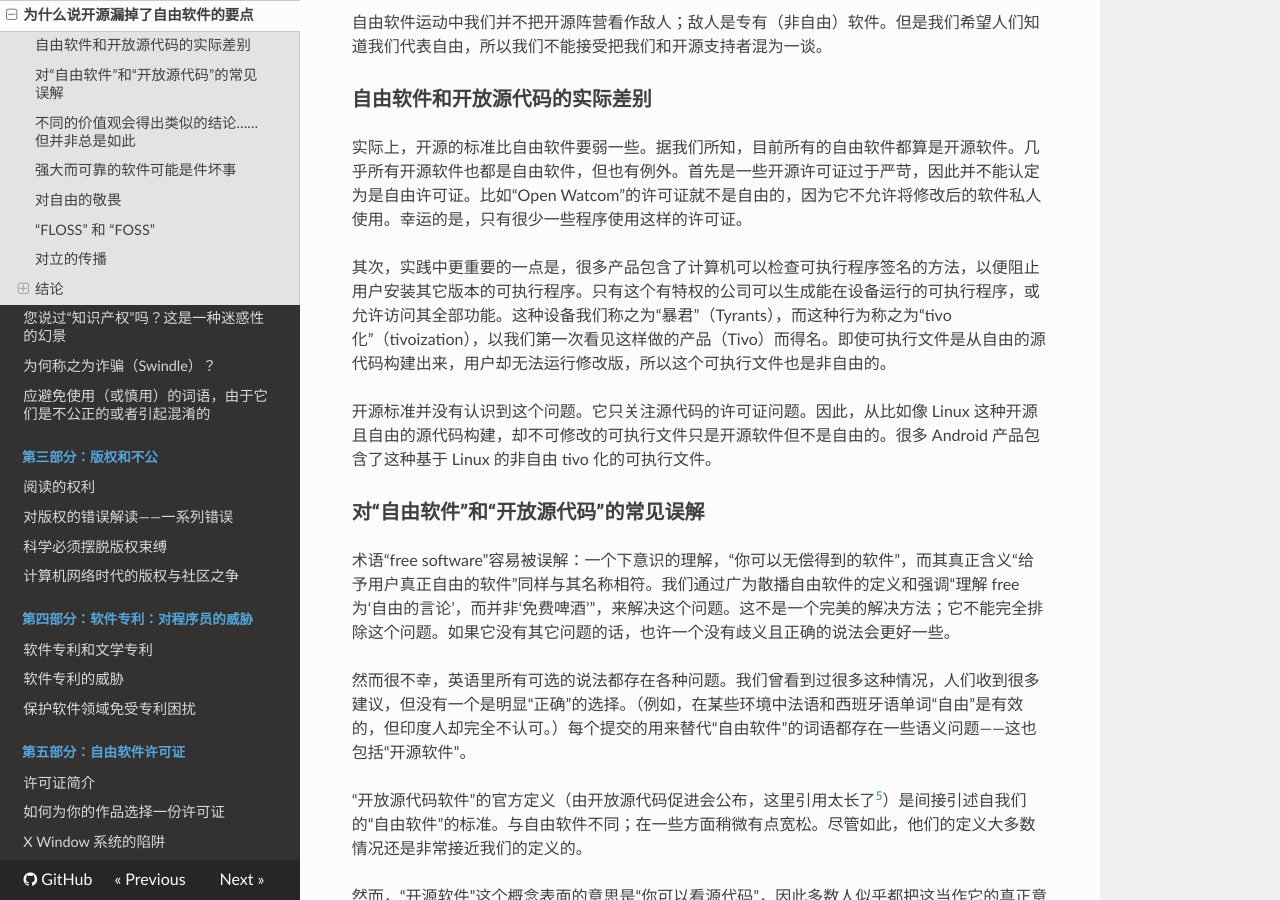
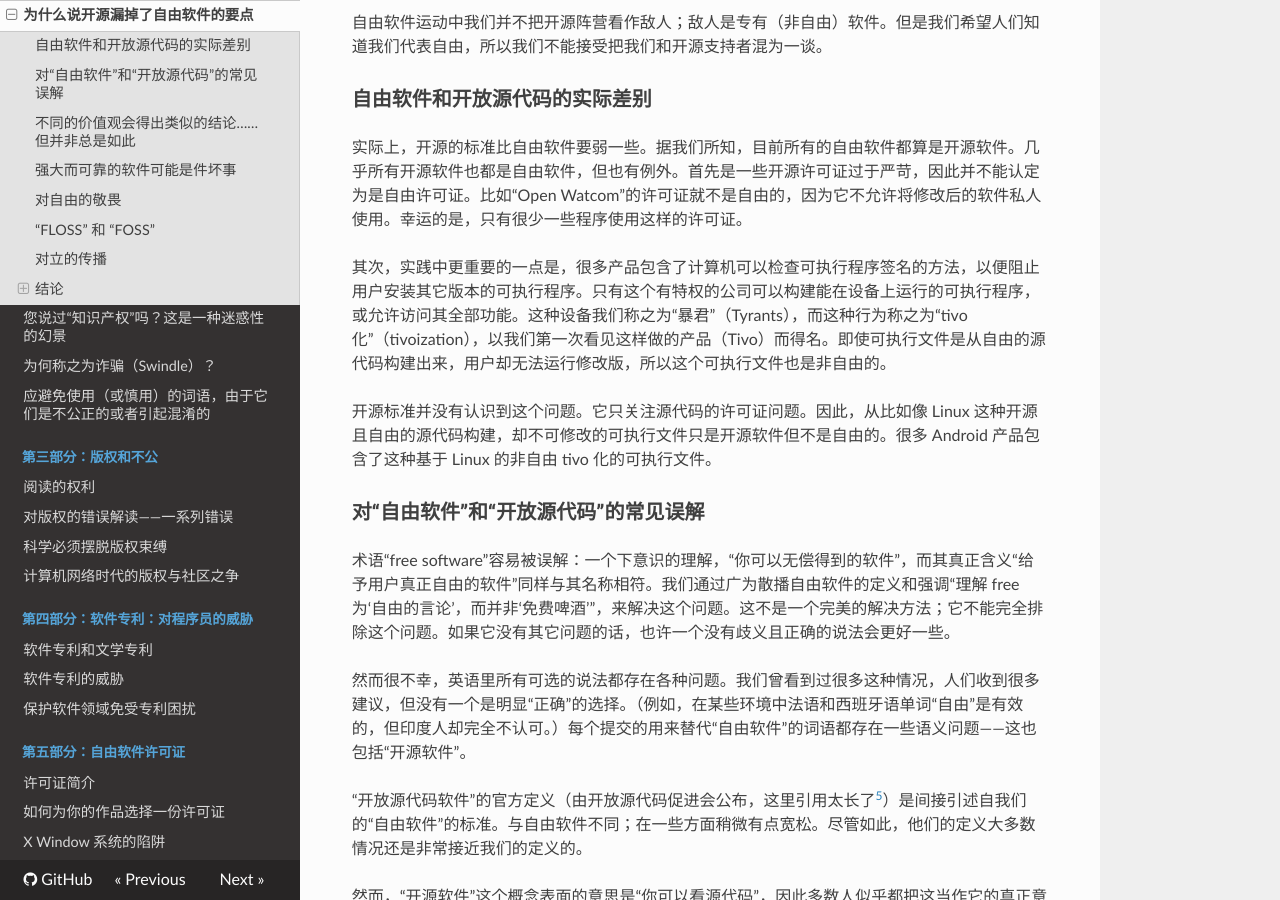
Before and after one commit to beijinglug/fsfs-zh, an MkDocs documentation site: the page built from docs/open-source-misses-the-point.md, in a window 1280 px wide and 900 px high, scrolled down 1232 px. Built offline with MkDocs 1.6.1, drawn with Linux system fonts in a browser that asks for light colours; nearby versions of some CDN libraries; old or Windows-style settings are respelled for this version of MkDocs.

Commit message:
fix some 2.x

```diff
--- a/docs/open-source-misses-the-point.md
+++ b/docs/open-source-misses-the-point.md
@@ -26,7 +26,7 @@
 
 实际上，开源的标准比自由软件要弱一些。据我们所知，目前所有的自由软件都算是开源软件。几乎所有开源软件也都是自由软件，但也有例外。首先是一些开源许可证过于严苛，因此并不能认定为是自由许可证。比如“Open Watcom”的许可证就不是自由的，因为它不允许将修改后的软件私人使用。幸运的是，只有很少一些程序使用这样的许可证。
 
-其次，实践中更重要的一点是，很多产品包含了计算机可以检查可执行程序签名的方法，以便阻止用户安装其它版本的可执行程序。只有这个有特权的公司可以生成能在设备运行的可执行程序，或允许访问其全部功能。这种设备我们称之为“暴君”（Tyrants），而这种行为称之为“tivo 化”（tivoization），以我们第一次看见这样做的产品（Tivo）而得名。即使可执行文件是从自由的源代码构建出来，用户却无法运行修改版，所以这个可执行文件也是非自由的。
+其次，实践中更重要的一点是，很多产品包含了计算机可以检查可执行程序签名的方法，以便阻止用户安装其它版本的可执行程序。只有这个有特权的公司可以构建能在设备上运行的可执行程序，或允许访问其全部功能。这种设备我们称之为“暴君”（Tyrants），而这种行为称之为“tivo 化”（tivoization），以我们第一次看见这样做的产品（Tivo）而得名。即使可执行文件是从自由的源代码构建出来，用户却无法运行修改版，所以这个可执行文件也是非自由的。
 
 开源标准并没有认识到这个问题。它只关注源代码的许可证问题。因此，从比如像 Linux 这种开源且自由的源代码构建，却不可修改的可执行文件只是开源软件但不是自由的。很多 Android 产品包含了这种基于 Linux 的非自由 tivo 化的可执行文件。
 
```
Also changed, not shown: docs/categories.md (+1 -1 lines), docs/why-call-it-the-swindle.md (+1 -1 lines).
